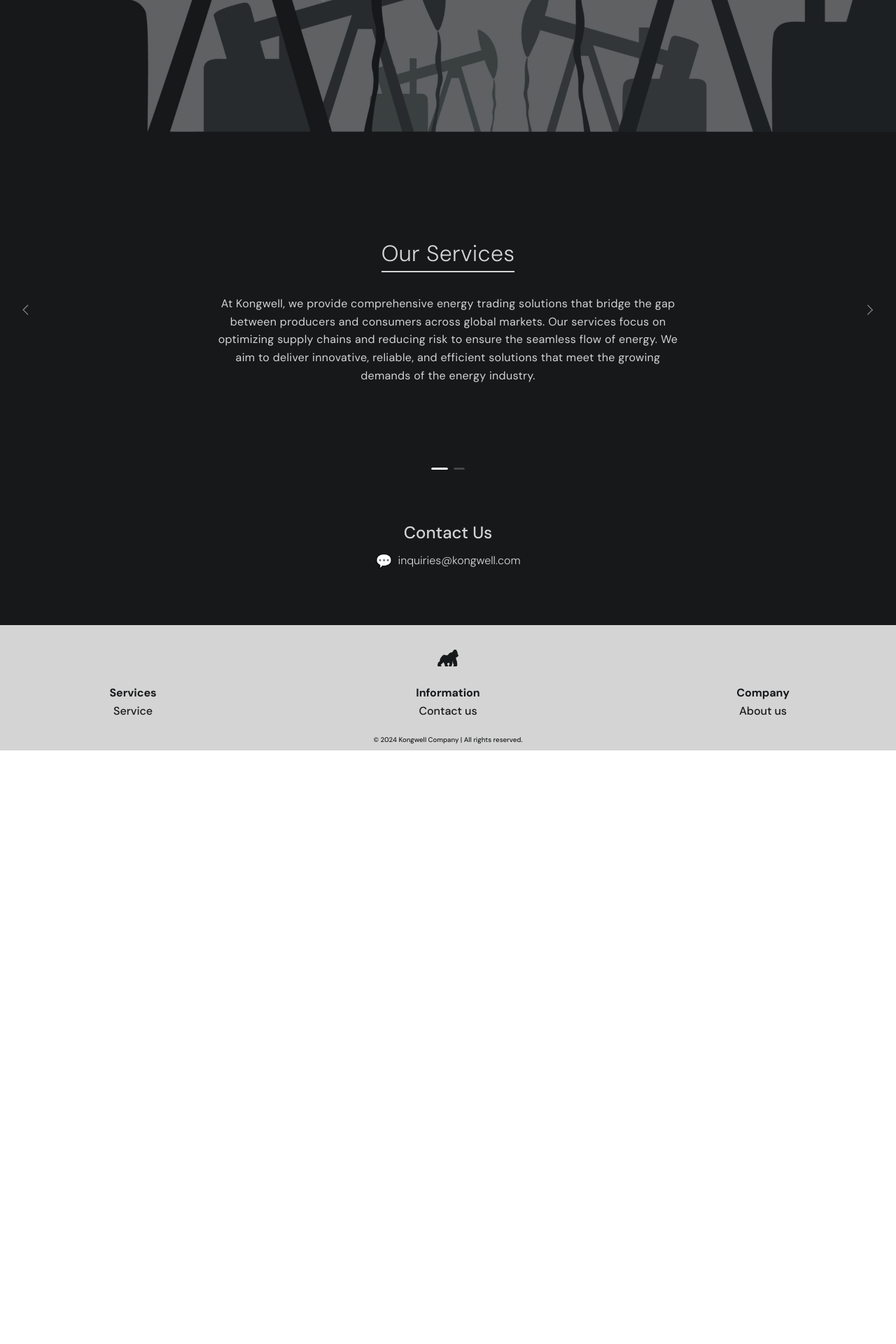
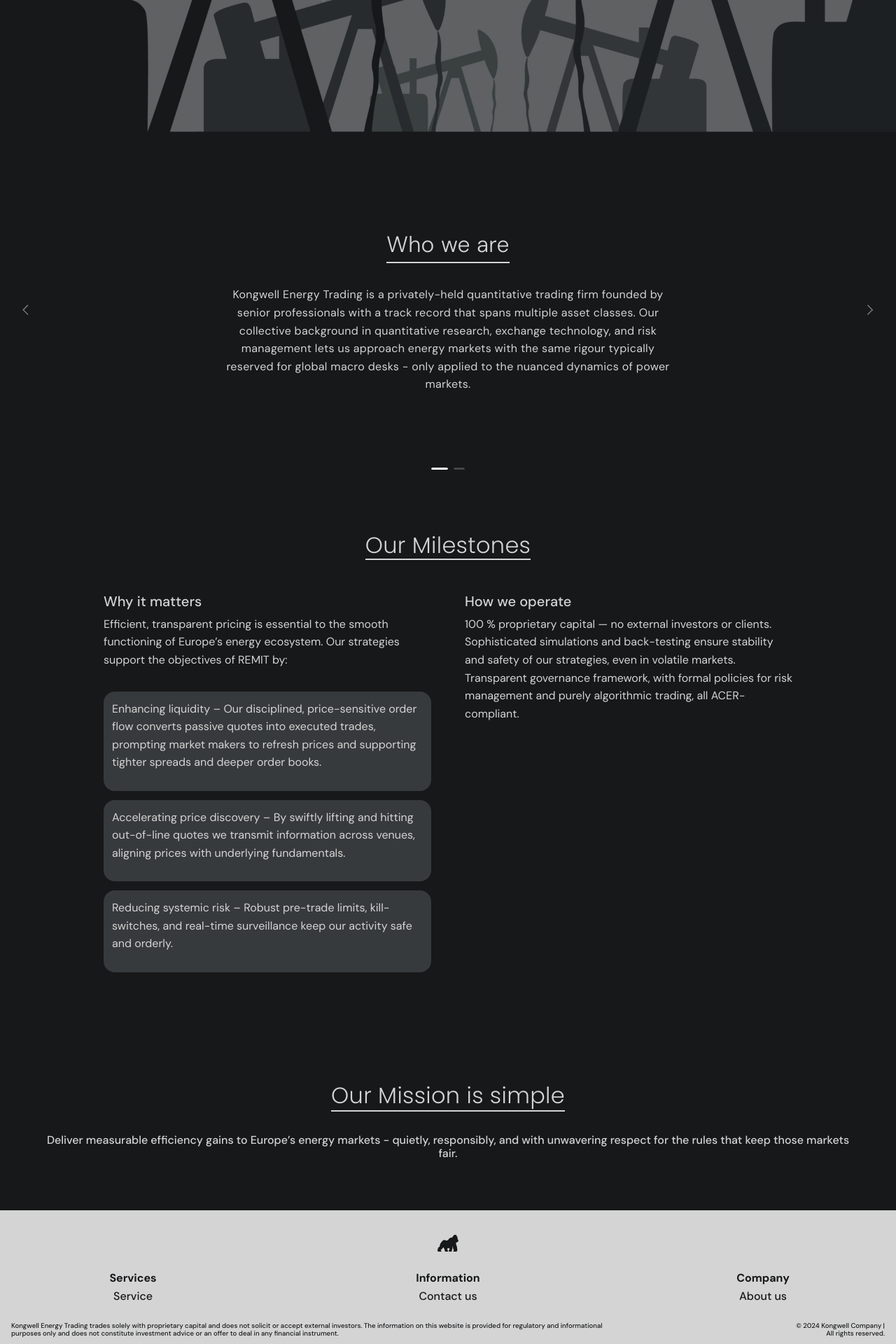
Before and after one commit to GrazynaDachtera/Kongwell, a Next.js app: page / in a window 1280 px wide. Shown: the part 517-2437 px from the top of the page at 70% size. Before the commit the page ends 1589 px from the top, so only its background shows below. Built offline with nearby package versions, Linux system fonts and the light colour scheme; a web font is replaced by a local one.

Commit message:
restored about section and added new styling, changed description in home and slider, added description to footer

```diff
--- a/src/app/page.tsx
+++ b/src/app/page.tsx
@@ -5,6 +5,7 @@
 import Header from "../components/Header/Header";
 import Slider from "../components/Slider/Slider";
 import ContactHome from "../components/ContactHome/ContactHome";
+import About from "../components/About/About";
 import Footer from "../components/Footer/Footer";
 import "../app/home.scss";
 
@@ -17,6 +18,7 @@
           <Header />
         </div>
         <Slider />
+        <About />
         <ContactHome />
         <Footer />
       </section>
--- a/src/components/About/About.scss
+++ b/src/components/About/About.scss
@@ -1,8 +1,8 @@
 @import "typeface-poppins";
 
-$clr-dark: #2C3134;
-$clr-overlay: #101716c1;
-$clr-card-bg: rgba(238, 238, 238, 0.681);
+$clr-dark: #d4d4d4;
+$clr-card-bg: #16181a;
+$clr-subcard-bg: #6e707163;
 $clr-text-light: #d4d4d4;
 $font-main: "Poppins", sans-serif;
 
@@ -15,7 +15,7 @@
   align-items: center;
   justify-content: center;
   padding: clamp(1.5rem, 4vw, 3rem);
-    background-image: url("/AboutComponent/3image.jpg");
+  background-image: url("/AboutComponent/3image.jpg");
   background-size: cover;
   background-position: center;
   background-repeat: no-repeat;
@@ -24,7 +24,7 @@
     content: "";
     position: absolute;
     inset: 0;
-    background: #16181A;
+    background: #16181a;
     z-index: 0;
   }
 
@@ -57,12 +57,9 @@
     max-width: clamp(250px, 45%, 500px);
     display: flex;
     flex-direction: column;
-    justify-content: space-between;
     background: $clr-card-bg;
-    color: $clr-dark;
     padding: 1rem;
     border-radius: 1rem;
-    box-shadow: rgba(0, 0, 0, 0.45) 0 25px 20px -20px;
     opacity: 0;
     transform: translateY(20px);
     transition:
@@ -72,24 +69,13 @@
     h2 {
       font-size: clamp(1rem, 3vw, 1.25rem);
       margin-bottom: 0.5rem;
+      color: $clr-text-light;
     }
 
     p {
       font-size: clamp(0.875rem, 2.5vw, 1rem);
       line-height: 1.6;
-      margin-bottom: 1rem;
-    }
-
-    .readMoreButton {
-      align-self: flex-start;
-      background: #ededed;
-      border: none;
-      border-radius: 0.5rem;
-      font-size: 0.9rem;
-      cursor: pointer;
-      text-decoration: none;
-      padding: 0.4rem 0.75rem;
-      transition: background 0.3s;
+      color: $clr-text-light;
     }
 
     &.show {
@@ -97,6 +83,33 @@
       transform: translateY(0);
     }
   }
+
+  .subCards {
+    display: flex;
+    flex-direction: column;
+    gap: clamp(0.6rem, 2vw, 0.8rem);
+    margin-top: 1rem;
+  }
+
+  .subCard {
+    background: $clr-subcard-bg;
+    color: #16181a;
+    opacity: 0;
+    transform: translateY(10px);
+    transition: opacity 0.5s ease, transform 0.5s ease;
+    padding: 0.75rem;
+    border-radius: 1rem;
+    font-size: clamp(0.8rem, 2.2vw, 0.95rem);
+    line-height: 1.6;
+  }
+
+  .card.show .subCard {
+    opacity: 1;
+    transform: translateY(0);
+  }
+  .card.show .subCard:nth-child(1) { transition-delay: 0.6s; }
+  .card.show .subCard:nth-child(2) { transition-delay: 1.2s; }
+  .card.show .subCard:nth-child(3) { transition-delay: 1.8s; }
 }
 
 @media (max-width: 768px) {
@@ -105,7 +118,6 @@
       flex-direction: column;
       gap: 1rem;
     }
-
     .card {
       flex: 1 1 100%;
       max-width: 100%;
--- a/src/components/About/About.tsx
+++ b/src/components/About/About.tsx
@@ -3,18 +3,35 @@
 import { useEffect, useRef } from "react";
 import "./About.scss";
 
-const milestones = [
+type Milestone =
+  | {
+      title: string;
+      intro: string;
+      bullets: string[];
+    }
+  | {
+      title: string;
+      content: string;
+    };
+
+const milestones: Milestone[] = [
   {
-    title: "Expansion to International Markets",
-    content:
-      "Our company has successfully expanded its operations to international markets, reaching new customers and establishing a global presence. This expansion has allowed us to better serve our clients worldwide and grow our business.",
-    link: "/Blog",
+    title: "Why it matters",
+    intro:
+      "Efficient, transparent pricing is essential to the smooth functioning of Europe’s energy ecosystem. Our strategies support the objectives of REMIT by:",
+    bullets: [
+      "Enhancing liquidity – Our disciplined, price-sensitive order flow converts passive quotes into executed trades, prompting market makers to refresh prices and supporting tighter spreads and deeper order books.",
+      "Accelerating price discovery – By swiftly lifting and hitting out-of-line quotes we transmit information across venues, aligning prices with underlying fundamentals.",
+      "Reducing systemic risk – Robust pre-trade limits, kill-switches, and real-time surveillance keep our activity safe and orderly.",
+    ],
   },
   {
-    title: "Sustainable Development Initiatives",
-    content:
-      "We are committed to sustainability and have implemented various initiatives to reduce our environmental impact. From green energy solutions to eco-friendly products, we continue to invest in sustainable development practices.",
-    link: "/Blog",
+    title: "How we operate",
+    content: `100 % proprietary capital — no external investors or clients.
+
+Sophisticated simulations and back-testing ensure stability and safety of our strategies, even in volatile markets.
+
+Transparent governance framework, with formal policies for risk management and purely algorithmic trading, all ACER-compliant.`,
   },
 ];
 
@@ -22,7 +39,7 @@
   const refs = useRef<HTMLDivElement[]>([]);
 
   useEffect(() => {
-    const elements = refs.current; // take a snapshot of current refs
+    const elements = refs.current;
 
     const observer = new IntersectionObserver(
       (entries) => {
@@ -36,15 +53,8 @@
       { threshold: 0.1 }
     );
 
-    elements.forEach((el) => {
-      if (el) observer.observe(el);
-    });
-
-    return () => {
-      elements.forEach((el) => {
-        if (el) observer.unobserve(el);
-      });
-    };
+    elements.forEach((el) => el && observer.observe(el));
+    return () => elements.forEach((el) => el && observer.unobserve(el));
   }, []);
 
   return (
@@ -52,25 +62,31 @@
       <h3>Our Milestones</h3>
 
       <div className="row">
-        {milestones.map(({ title, content, link }, i) => (
+        {milestones.map((m, i) => (
           <div
-            key={title}
+            key={m.title}
             className="card"
             style={{ "--delay": `${i * 0.3}s` } as React.CSSProperties}
             ref={(el) => {
               if (el) refs.current[i] = el;
             }}
           >
-            <h2>{title}</h2>
-            <p>{content}</p>
-            {link ? (
-              <a href={link} className="readMoreButton">
-                Read&nbsp;More&nbsp;&gt;&gt;
-              </a>
+            <h2>{m.title}</h2>
+
+            {"bullets" in m ? (
+              <>
+                <p>{m.intro}</p>
+
+                <div className="subCards">
+                  {m.bullets.map((text, j) => (
+                    <div key={j} className="subCard">
+                      <p>{text}</p>
+                    </div>
+                  ))}
+                </div>
+              </>
             ) : (
-              <button className="readMoreButton">
-                Read&nbsp;More&nbsp;&gt;&gt;
-              </button>
+              <p>{m.content}</p>
             )}
           </div>
         ))}
--- a/src/components/ContactHome/ContactHome.scss
+++ b/src/components/ContactHome/ContactHome.scss
@@ -15,8 +15,19 @@
   font-family: $font-main;
   white-space: pre-line;
 
-  h2 {
-    margin-bottom: 1rem;
+  h3 {
+    display: inline-block;
+    white-space: pre-line;
+    padding-bottom: clamp(0.75rem, 2vw, 1.5rem);
+    margin: 0 auto clamp(1rem, 3vw, 2rem);
+    padding-bottom: 0.15rem;
+    font-family: $font-main;
+    font-weight: 300;
+    letter-spacing: 0.02rem;
+    font-size: clamp(1.5rem, 5vw, 2rem);
+
+    color: $clr-text;
+    border-bottom: 2px solid $clr-text;
   }
 
   p {
--- a/src/components/ContactHome/ContactHome.tsx
+++ b/src/components/ContactHome/ContactHome.tsx
@@ -4,11 +4,12 @@
 
 const ContactHome = () => (
   <section className="ContactHome">
-    <h2>Contact Us</h2>
-    <p>
-      <span className="email-icon">💬</span>
-      <a href="mailto:inquiries@kongwell.com">inquiries@kongwell.com</a>
-    </p>
+    <h3>Our Mission is simple</h3>
+    <h4>
+      Deliver measurable efficiency gains to Europe’s energy markets - quietly,
+      responsibly, and with unwavering respect for the rules that keep those
+      markets fair.
+    </h4>
   </section>
 );
 
--- a/src/components/Footer/Footer.scss
+++ b/src/components/Footer/Footer.scss
@@ -12,26 +12,22 @@
   a {
     color: inherit;
     text-decoration: none;
-
-    &:hover {
-      color: #0f1215;
-    }
+    &:hover { color: #0f1215; }
   }
 
   .footer-logo-container {
     width: 100%;
-    padding: 0.625rem 0;
-    padding-top: 2rem;
-
-    .gorilla-logo {
-      width: 1.875rem;
-      height: 1.875rem;
-    }
+    padding: 2rem 0 0.625rem;
+    .gorilla-logo { width: 1.875rem; height: 1.875rem; }
   }
 
   .footer-middle {
     width: 100%;
     max-width: 75rem;
+    margin: 0 auto;
+    display: flex;
+    justify-content: space-between;
+    flex-wrap: wrap;
 
     .footer-menu-container {
       flex: 1 0 25%;
@@ -41,34 +37,37 @@
       align-items: center;
       padding: 1rem 0;
 
-      .footer-menu-header {
-        font-weight: inherit;
-        margin-bottom: 0.5rem;
-      }
-
+      .footer-menu-header { font-weight: inherit; margin-bottom: 0.5rem; }
       .footer-menu-list {
         list-style: none;
         padding: 0;
         margin: 0;
-
-        .footer-menu-link {
-          font-weight: 500;
-        }
+        .footer-menu-link { font-weight: 500; }
       }
     }
   }
 
   .footer-footer {
     width: 100%;
-    max-width: 75rem;
     padding: 0.625rem 0;
 
+    .footer-footer-edges {
+      width: 100%;
+      display: flex;
+      justify-content: space-between;
+      align-items: center;
+      padding: 0 clamp(1rem, 2vw, 1rem);
+      gap: clamp(8rem, 20vw, 60rem);
+    }
+
+    .footer-footer-disclaimer,
     .footer-footer-terms {
-      text-align: center;
       font-size: 0.6rem;
       font-family: inherit;
       font-weight: 500;
     }
+    .footer-footer-disclaimer { text-align: left; }
+    .footer-footer-terms      { text-align: right; }
   }
 }
 
--- a/src/components/Footer/Footer.tsx
+++ b/src/components/Footer/Footer.tsx
@@ -75,15 +75,18 @@
         ))}
       </Flex>
 
-      <Flex
-        className="footer-footer"
-        justify="center"
-        align="center"
-        maxW="75rem"
-        w="100%"
-      >
-        <Box className="footer-footer-terms">
-          © {new Date().getFullYear()} Kongwell Company | All rights reserved.
+      <Flex className="footer-footer" justify="center" align="center">
+        <Box className="footer-footer-edges">
+          <Box className="footer-footer-disclaimer">
+            Kongwell Energy Trading trades solely with proprietary capital and
+            does not solicit or accept external investors. The information on
+            this website is provided for regulatory and informational purposes
+            only and does not constitute investment advice or an offer to deal
+            in any financial instrument.
+          </Box>
+          <Box className="footer-footer-terms">
+            © {new Date().getFullYear()} Kongwell Company | All rights reserved.
+          </Box>
         </Box>
       </Flex>
     </Flex>
--- a/src/components/Header/Header.tsx
+++ b/src/components/Header/Header.tsx
@@ -3,7 +3,7 @@
 import { useEffect, useState } from "react";
 import "./Header.scss";
 
-const Header = () => {
+const Header: React.FC = () => {
   const [animate, setAnimate] = useState(false);
 
   useEffect(() => {
@@ -14,9 +14,16 @@
   return (
     <section className="KongwellHeader">
       <div className="content">
-        <h1 className="title">Kongwell Energy Trading</h1>
+        <h1 className={`title${animate ? " animate" : ""}`}>
+          Kongwell Energy Trading
+        </h1>
         <p className={`description${animate ? " animate" : ""}`}>
-          Maximize Your Energy Potential&nbsp;|&nbsp;Go Big with King Kong
+          Maximize Your Energy Potential
+        </p>
+        <p className={`description${animate ? " animate" : ""}`}>
+          Driving liquidity and
+          <br />
+          efficiency in European energy markets
         </p>
       </div>
     </section>
--- a/src/components/Slider/Slider.tsx
+++ b/src/components/Slider/Slider.tsx
@@ -3,12 +3,12 @@
 
 const slides = [
   {
-    title: "Our Services",
-    text: `At Kongwell, we provide comprehensive energy trading solutions that bridge the gap between producers and consumers across global markets. Our services focus on optimizing supply chains and reducing risk to ensure the seamless flow of energy. We aim to deliver innovative, reliable, and efficient solutions that meet the growing demands of the energy industry.`,
+    title: "Who we are",
+    text: `Kongwell Energy Trading is a privately-held quantitative trading firm founded by senior professionals with a track record that spans multiple asset classes. Our collective background in quantitative research, exchange technology, and risk management lets us approach energy markets with the same rigour typically reserved for global macro desks - only applied to the nuanced dynamics of power markets.`,
   },
   {
-    title: "Our Mission",
-    text: `We envision a future where global energy systems are sustainable, efficient, and driven by innovation. Kongwell aims to be a leader in the energy trading industry, consistently pushing the boundaries of efficiency and reliability. Our vision is to build a dynamic energy network that supports both market needs and environmental responsibility.`,
+    title: "What we do",
+    text: `We deploy proprietary algorithms and statistical models to identify and correct market inefficiencies. By supplying disciplined, price-sensitive order flow, we help validate quoted prices and accelerate price discovery during periods of heightened volatility.`,
   },
 ];
 
```
Also changed, not shown: src/components/Header/Header.scss (+15 -10 lines).
